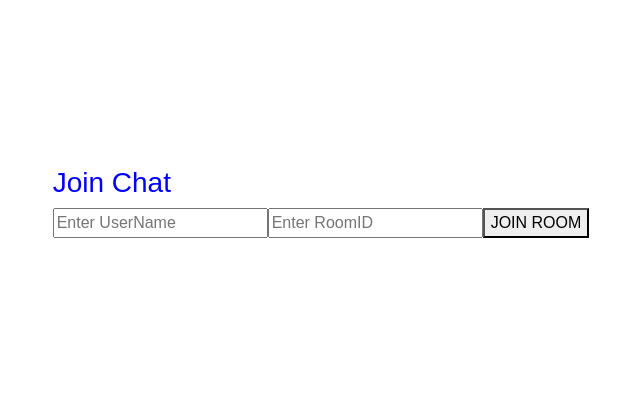
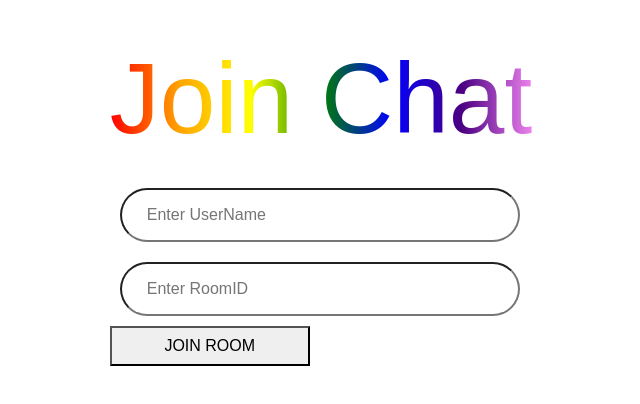
Before and after one commit to Thiraphat-DEV/chatProject, a React (Create React App) app in the folder app/: page / in a window 1280 px wide. Shown: the part 198-602 px from the top of the page, without its empty margins (319-959 px from the left). Built offline with nearby package versions, Linux system fonts and the light colour scheme; no server answers.

Commit message:
Chang color,font,size

```diff
--- a/app/src/App.css
+++ b/app/src/App.css
@@ -37,3 +37,44 @@ body {
           line-height: 50px;
 
 }
+
+.joinChat {
+        display: flex;
+        flex-direction: column;
+        text-align: center;
+}
+
+
+.joinChat h3 {
+        font-size: 100px;
+        margin-bottom: 20px;
+        background-image: linear-gradient(to left,violet,indigo,blue,green,yellow,orange,red); -webkit-background-clip:text;
+        color: transparent;
+}
+
+.joinChat input {
+        width: 400px;
+        height: 40px;
+        border: 2px initial #113C04;
+        border-radius: 5em;
+        padding: 25px;
+        margin: 10px;
+}
+.joinChat input :focus {
+        outline: none;
+}
+
+
+.joinChat button {
+        width: 200px;
+        height: 40px;
+
+
+}
+
+.joinChat button:hover {
+        background-image: linear-gradient(to left,violet,indigo,blue,green,yellow,orange,red); -webkit-background-clip:text;
+        color: transparent;
+        border-radius: 5em;
+        transition-duration: 3s;
+}
```
